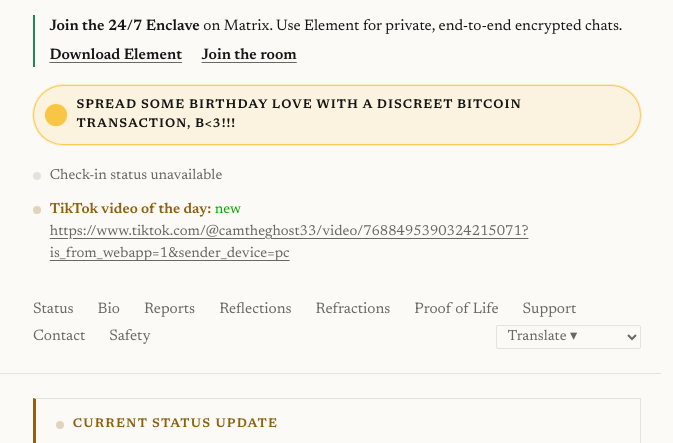
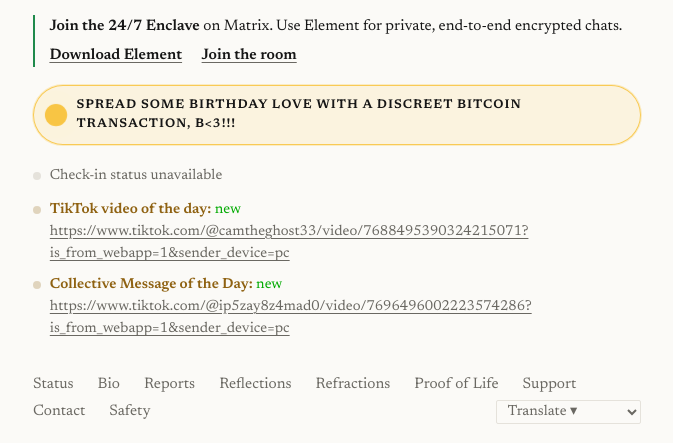
Before and after one commit to beyazghost/beyazghost.github.io, a plain HTML site: page index.html in a window 1280 px wide. Shown: the part 285-728 px from the top of the page, without its empty margins (399-1072 px from the left). Drawn offline with Linux system fonts and the light colour scheme; no server answers.

Commit message:
Add Collective Message of the Day link

```diff
--- a/index.html
+++ b/index.html
@@ -66,6 +66,11 @@
       <span class="dot" aria-hidden="true"></span>
       <span><strong>TikTok video of the day:</strong> <span style="color:#0a0;">new</span>
       <a href="https://www.tiktok.com/@camtheghost33/video/7688495390324215071?is_from_webapp=1&sender_device=pc" target="_blank" rel="noopener">https://www.tiktok.com/@camtheghost33/video/7688495390324215071?is_from_webapp=1&sender_device=pc</a></span>
+    </p>
+    <p class="votd">
+      <span class="dot" aria-hidden="true"></span>
+      <span><strong>Collective Message of the Day:</strong> <span style="color:#0a0;">new</span>
+      <a href="https://www.tiktok.com/@ip5zay8z4mad0/video/7696496002223574286?is_from_webapp=1&sender_device=pc" target="_blank" rel="noopener">https://www.tiktok.com/@ip5zay8z4mad0/video/7696496002223574286?is_from_webapp=1&sender_device=pc</a></span>
     </p>
   </div>
 </header>
```
